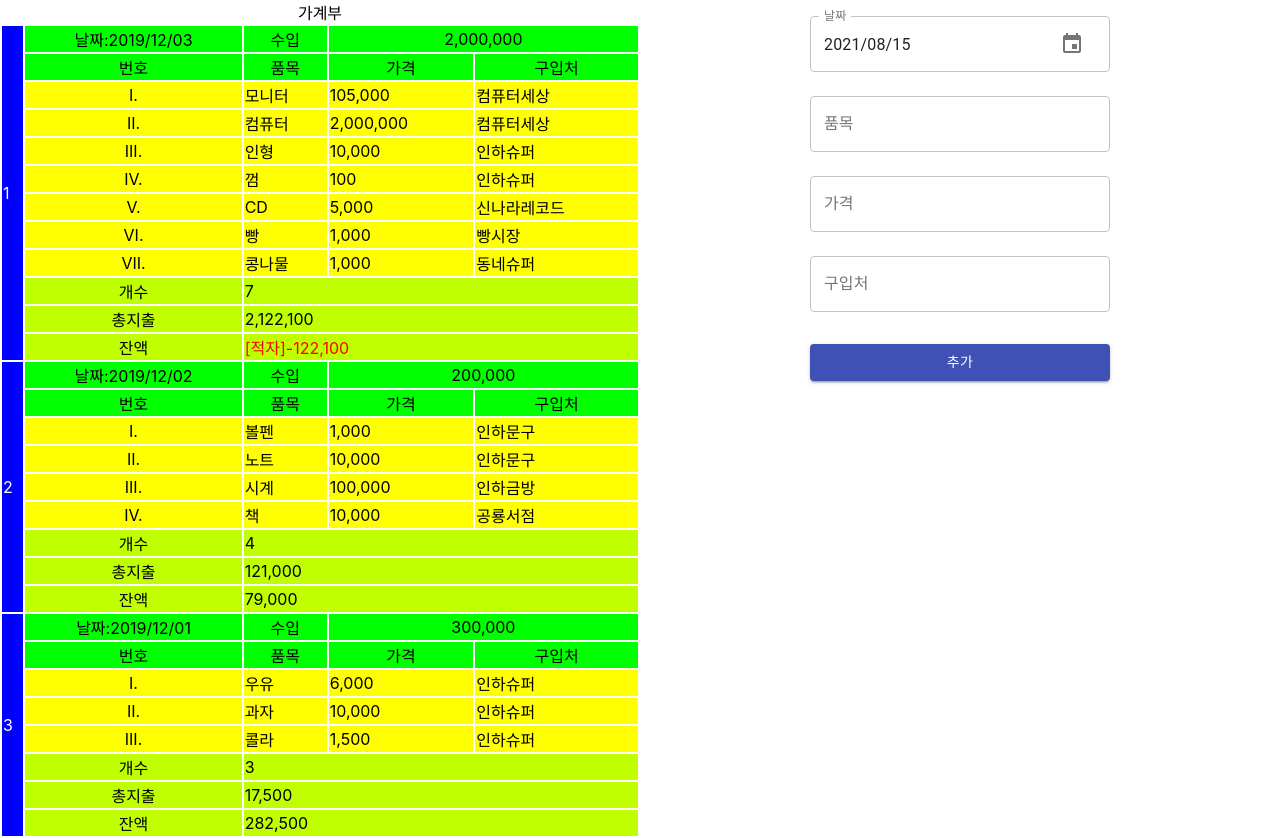
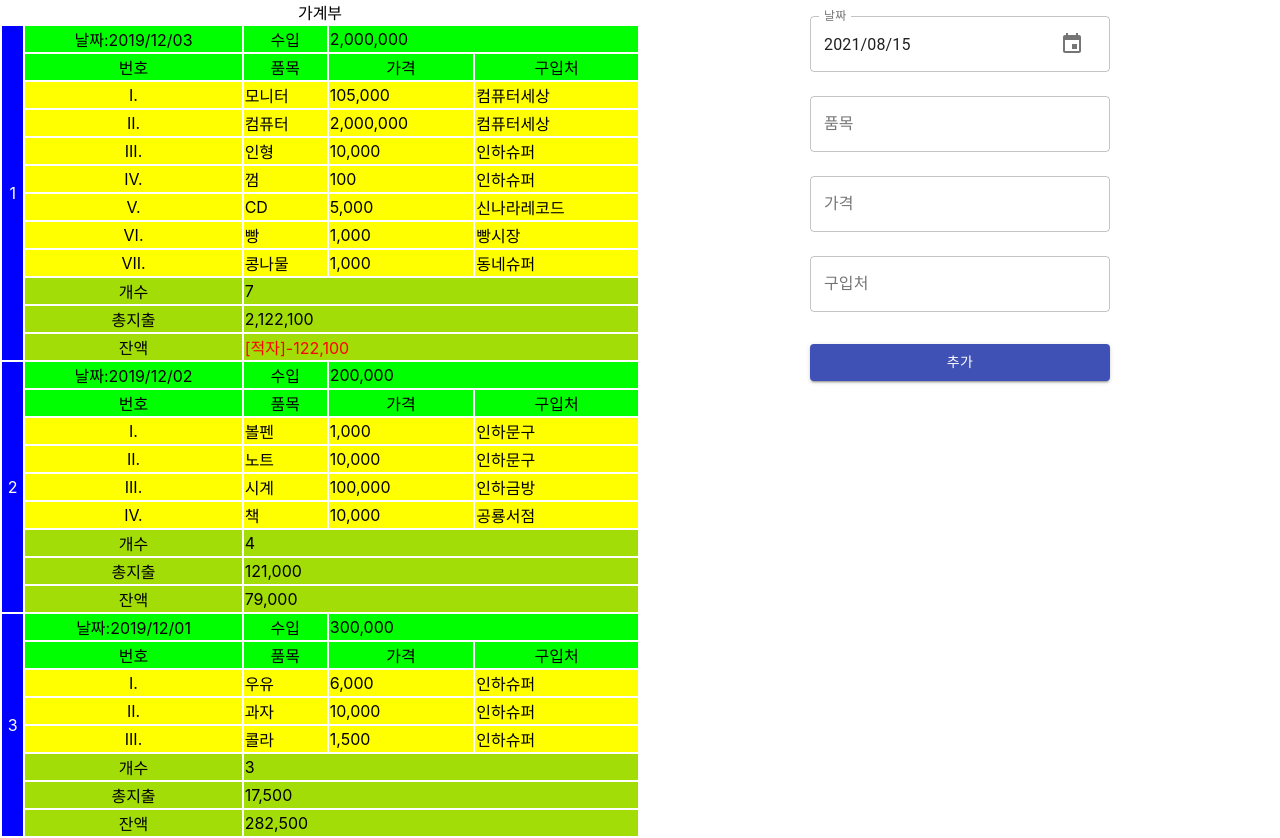
Before and after one commit to Yena-Yun/Household, a React (Create React App) app: page / in a window 1280 px wide. Built offline with nearby package versions, Linux system fonts and the light colour scheme.

Commit message:
수입 수정하기 추가

```diff
--- a/package.json
+++ b/package.json
@@ -5,6 +5,7 @@
   "dependencies": {
     "@date-io/date-fns": "1.3.13",
     "@material-ui/core": "^4.12.3",
+    "@material-ui/icons": "^4.11.2",
     "@material-ui/pickers": "^3.3.10",
     "@testing-library/jest-dom": "^5.11.4",
     "@testing-library/react": "^11.1.0",
--- a/src/App.js
+++ b/src/App.js
@@ -1,6 +1,6 @@
 import React, { useState } from "react";
+import { data as initialData } from "./lib/data.json";
 import styled from "styled-components";
-import { data as initialData } from "./lib/data.json";
 import Household from "./components/Household";
 import Daily from "./components/Daily";
 import Expense from "./components/Expense";
@@ -9,6 +9,9 @@ import Form from "./components/Form";
 function App() {
   // Form에 data 넘기기
   const [data, setData] = useState(initialData);
+  // modify는 수정할지 '여부'인데 여기서는 수정여부가 해당 칸에 hover를 했는지 안 했는지(css)이므로 modify 자체를 true/false로 판별하기가 애매함
+  //  => props를 넘길 때 항상 자체적으로 넘어가는 index를 활용
+  const [modify, setModify] = useState();
 
   const sortedData = data
     // 날짜별 먼저 정렬 (a, b 자체가 객체로 꺼낸 것이어서 daily 사용 x)
@@ -48,6 +51,27 @@ function App() {
     setData(removedData);
   };
 
+  // 수입 수정하기
+  // 수입을 수정하려는 항목의 index와 기존 수입 income을 받아옴
+  const handleModify = (index, income) => {
+    // 기존 데이터 보기 -> data에서 하나씩 꺼내서
+    const modifiedData = data.map((daily, idx) =>
+      // 꺼낸 idx가 받아온 index - 1 과 다르다면 => 수정 불가
+      idx !== index - 1
+        ? // daily(의 기존 income) 그대로 반환
+          daily
+        : // 같다면 => 수입 수정 가능
+          // 받아온 income 넣어주고 나머지 daily 내용은 그대로 유지
+          {
+            ...daily,
+            income,
+          }
+    );
+
+    // 수정한 수입이 들어간 data로 data 업데이트
+    setData(modifiedData);
+  };
+
   return (
     <Container>
       <Household>
@@ -59,6 +83,12 @@ function App() {
             income={daily.income}
             // Array.reduce((acc, cur) => { }, 0) - acc: 누적값, cur: 현재 더할 값
             total={daily.expenses.reduce((acc, cur) => acc + cur.price, 0)}
+            // modify는 기존 데이터에서 하나씩 뽑은 각 항목의 idx에 +1 한 값이 넘어감
+            // (첫번째 항목은 idx가 0이므로 +1을 해줘야 modify가 0이 되지 않음)
+            // (0은 나중에 setModify에서 modify를 'false'로 바꿀 때 사용)
+            modify={modify === idx + 1}
+            setModify={setModify}
+            onModify={handleModify}
           >
             {daily.expenses.map((expense, idx) => (
               <Expense
--- a/src/components/Daily.js
+++ b/src/components/Daily.js
@@ -1,17 +1,68 @@
-import React from "react";
+import React, { useState } from "react";
 import styled from "styled-components";
 import formatDate from "../lib/formatDate";
 import formatMoney from "../lib/formatMoney";
+import EditIcon from "@material-ui/icons/Edit";
 
-const Daily = ({ index, children, date, income, total }) => {
+const Daily = ({ index, children, date, income, total, modify, setModify, onModify }) => {
+  // 초기값으로 'String'화 된 income을 넣어줌
+  // 입력된 값은 문자열로 간주 -> 초기값도 문자열
+  // (이후 수정하기 위해 함수에 넘길 때 '숫자'로 바꿈)
+  const [incomeValue, setIncomeValue] = useState(String(income));
+
+  // 키보드 keycode 관리
+  const handleKeyDown = (e) => {
+    // 특정 키보드 눌렀을 때 새로고침 막기
+    // 69: e(소문자 e) , 190: '.'(마침표) , 109: '-(숫자패드 빼기)', 189: '-'(대쉬)
+    // (계산기에서 e -> 10의 지수 (예: 2.5e13), 마침표는 소수점)
+    if (e.keycode === 69 || e.keycode === 190 || e.keycode === 109 || e.keycode === 189) {
+      e.preventDefault();
+    }
+
+    // 그 외의 경우에는 엔터키를 치면 수정된 수입이 입력됨
+    if (e.key === "Enter") {
+      // App의 수입을 수정하는 함수에 해당 항목의 자체 index(App에서 받아옴)와
+      // 수정창에 입력된 값(incomeValue)을 '숫자'로 바꿔서 넣어줌
+      // (  => 입력된 값은 기본적으로 문자열로 간주)
+      onModify(index, Number(incomeValue));
+      setModify(0);
+    }
+  };
+
   return (
     <tbody>
       <tr>
         <IndexTd rowSpan={children.length + 5}>{index}</IndexTd>
         <GreenTd align="center">날짜:{formatDate(date)}</GreenTd>
         <GreenTd align="center">수입</GreenTd>
-        <GreenTd align="center" colSpan={2}>
-          {formatMoney(income)}
+        <GreenTd align="left" colSpan={2}>
+          {/* (아래에서 연필 아이콘 클릭 후 setModify가 되어서) modify에 값이 있으면 */}
+          {modify ? (
+            // 수정 시작 - input창이 나타남
+            <IncomeTextField
+              value={incomeValue}
+              // type이 number라고 해서 입력되는 값 자체가 숫자로 바뀌는 게 아니라
+              // 단지 input창 옆에 위아래 숫자 조절버튼이 생길 뿐임 (숫자화는 Number()로 따로 해줘야 - 기본적으로 입력되는 값은 '문자열')
+              type="number"
+              // input 창에 입력된 내용으로 incomeValue 상태 업데이트
+              onChange={(e) => setIncomeValue(e.target.value)}
+              // 엔터 치면 handleKeyDown 실행
+              onKeyDown={handleKeyDown}
+              autoFocus
+            />
+          ) : (
+            // 아직 modify에 값이 없을 때 (= 수정 전)
+            <>
+              {/* formatMoney로 현재 income을 보여주고 */}
+              {formatMoney(income)}{" "}
+              {/* ModifyButton 영역에 있는 EditIcon(연필)을 클릭하면
+                  setModify를 통해 modify에 값을 넣어줌 */}
+              {/* => 여기서는 App에서 Daily를 하나씩 꺼낼 때 가져온 index를 활용 */}
+              <ModifyButton onClick={() => setModify(index)}>
+                <EditIcon />
+              </ModifyButton>
+            </>
+          )}
         </GreenTd>
       </tr>
       <tr>
@@ -38,9 +89,9 @@ const Daily = ({ index, children, date, income, total }) => {
       </tr>
       <tr>
         <LimeTd align="center">잔액</LimeTd>
-        {/* income이 total보다 적을 때 minus props가 true가 됨 */}
+        {/* income이 total보다 적을 때만 minus가 true */}
         <LimeTd align="left" colSpan={3} minus={income < total}>
-          {/* income이 total보다 적을 때만 "[적자]" 띄워줌 */}
+          {/* ++ "[적자]" 글자 띄우기 */}
           {income < total ? "[적자]" : null}
           {formatMoney(income - total)}
         </LimeTd>
@@ -52,18 +103,36 @@ const Daily = ({ index, children, date, income, total }) => {
 const IndexTd = styled.td`
   background: #0000ff;
   color: #ffffff;
+  text-align: center;
+`;
+
+const ModifyButton = styled.div`
+  font-size: 1rem;
+  float: right;
+  display: none;
+  cursor: pointer;
 `;
 
 const GreenTd = styled.td`
   background: #00ff00;
   color: #000000;
   text-align: ${(props) => props.align};
+  &:hover ${ModifyButton} {
+    display: block;
+  }
 `;
 
 const LimeTd = styled.td`
-  background: #bfff00;
+  background: #a3dd08;
   color: ${(props) => (props.minus ? "#ff0000" : "#000000")};
   text-align: ${(props) => props.align};
 `;
 
+const IncomeTextField = styled.input`
+  border: none;
+  background: transparent;
+  width: 100%;
+  font-size: 1rem;
+`;
+
 export default Daily;
```
Also changed, not shown: 1 other file (tests, documents, lock files or other folders).
